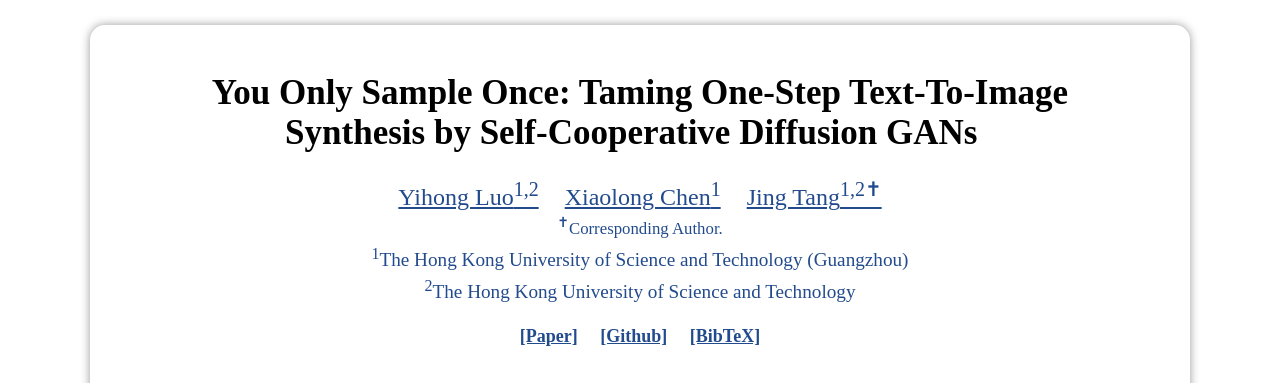
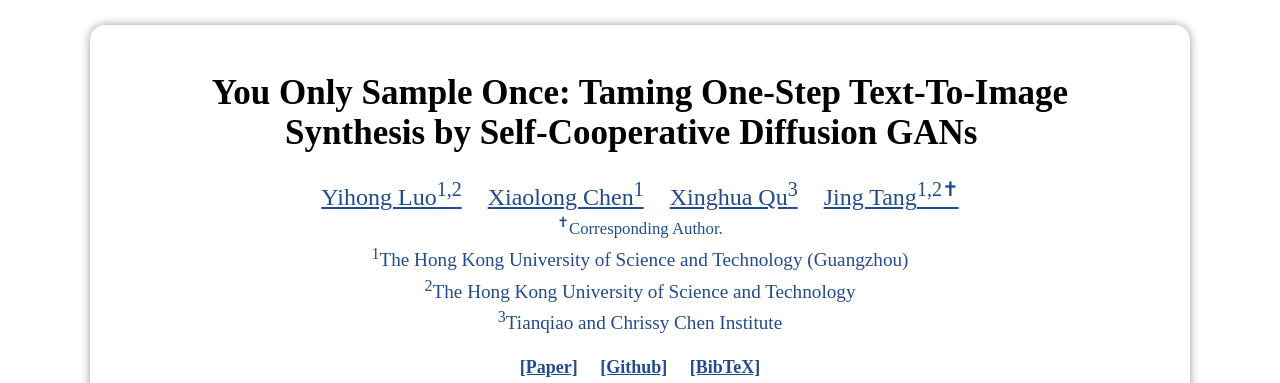
Before and after one commit to yoso-t2i/yoso-t2i.github.io, a plain HTML site: page index.html in a window 1280 px wide. Shown: the top 383 px of the page. Drawn offline with nearby package versions, Linux system fonts and the light colour scheme.

Commit message:
add author

```diff
--- a/index.html
+++ b/index.html
@@ -26,6 +26,7 @@
   <p id="authors" class="serif">
     <a href="https://scholar.google.com/citations?user=9VfuwdsAAAAJ&hl=zh-CN&oi=ao">Yihong Luo<sup>1,2<dag></sup></a>
     <a href="https://scholar.google.com/citations?hl=zh-CN&user=FnznrkIAAAAJ">Xiaolong Chen<sup>1</sup></a>
+    <a href="https://xinghua-qu.github.io">Xinghua Qu<sup>3</sup></a>
     <a href="https://sites.google.com/view/jtang">Jing Tang<sup>1,2✝<dag></sup></a>
     <br>
     <a style="font-size: 0.7em"><sup>✝</sup>Corresponding Author.</a>
@@ -34,6 +35,8 @@
       <a><sup>1</sup>The Hong Kong University of Science and Technology (Guangzhou)</a>
       <br>
       <a><sup>2</sup>The Hong Kong University of Science and Technology</a>
+      <br>
+      <a><sup>3</sup>Tianqiao and Chrissy Chen Institute</a>
     </span>
   </p>
 
```
